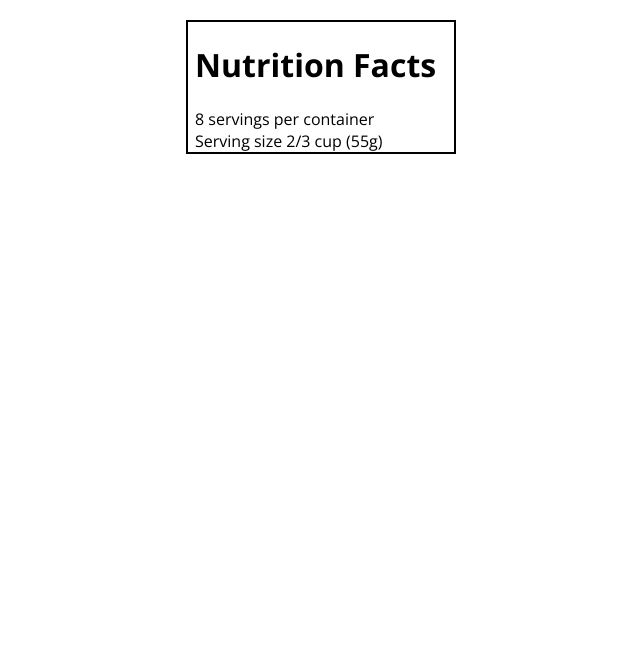
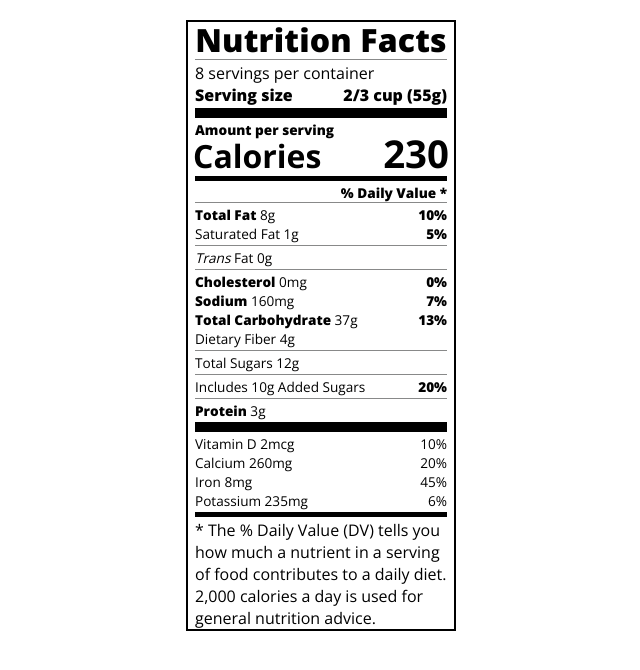
Before and after one commit to arand013/UI-Designs, a plain HTML site: page ShortTermProjects/NuitritionLabel/index.html in a window 1280 px wide. Shown: the whole page, without its empty margins (319-959 px from the left). Drawn offline with nearby package versions, Linux system fonts and the light colour scheme.

Commit message:
ShortTermProjects: Nutrition Label: index.html: complete

```diff
--- a/ShortTermProjects/NuitritionLabel/index.html
+++ b/ShortTermProjects/NuitritionLabel/index.html
@@ -8,9 +8,46 @@
   </head>
   <body>
     <div class="label">
-        <h1>Nutrition Facts</h1>
+      <header>
+        <h1 class="bold">Nutrition Facts</h1>
+        <div class="divider"></div>
         <p>8 servings per container</p>
-        <p>Serving size 2/3 cup (55g)</p>
+        <p class="bold">Serving size <span class="right">2/3 cup (55g)</span></p>
+      </header>
+      <div class="divider lg"></div>
+      <div class="calories-info">
+        <p class="bold sm-text">Amount per serving</p>
+        <h1>Calories <span class="right">230</span></h1>
+      </div>
+      <div class="divider md"></div>
+      <div class="daily-value sm-text">
+            <p class="right bold no-divider">% Daily Value *</p>
+            <div class="divider"></div>
+            <p><span class="bold">Total Fat</span> 8g <span class="bold right">10%</span></p>
+            <p class="indent no-divider">Saturated Fat 1g <span class="bold right">5%</span></p>
+            <div class="divider"></div>
+            <p class="indent no-divider"><i>Trans</i> Fat 0g</p>
+            <div class="divider"></div>
+            <p><span class="bold">Cholesterol</span> 0mg <span class="right bold">0%</span></p>
+            <p><span class="bold">Sodium</span> 160mg <span class="right bold">7%</span></p>
+            <p><span class="bold">Total Carbohydrate</span> 37g <span class="right bold">13%</span></p>
+            <p class="indent no-divider">Dietary Fiber 4g</p>
+            <div class="divider"></div>
+            <p class="indent no-divider">Total Sugars 12g</p>
+            <div class="divider dbl-indent"></div>
+            <p class="dbl-indent no-divider">Includes 10g Added Sugars <span class="right bold">20%</span>
+            <div class="divider"></div>
+            <p class="no-divider"><span class="bold">Protein</span> 3g</p>
+            <div class="divider lg"></div>
+
+            <p>Vitamin D 2mcg <span class="right">10%</span></p>
+            <p>Calcium 260mg <span class="right">20%</span></p>
+            <p>Iron 8mg <span class="right">45%</span></p>
+            <p class="no-divider">Potassium 235mg <span class="right">6%</span></p>
+      </div>
+
+      <div class="divider md"></div>
+      <p class="note">* The % Daily Value (DV) tells you how much a nutrient in a serving of food contributes to a daily diet. 2,000 calories a day is used for general nutrition advice.</p>
     </div>
   </body>
 </html>
```
